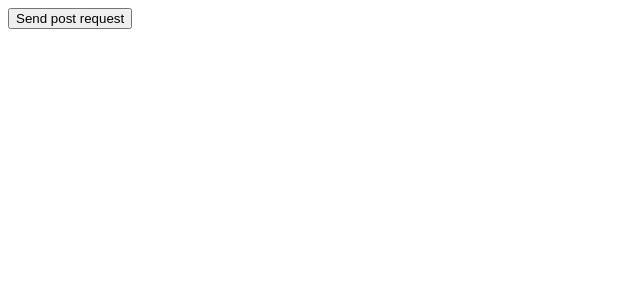
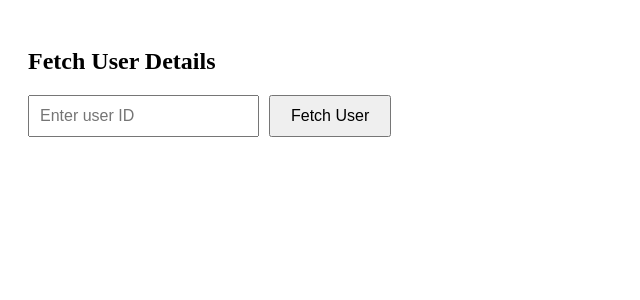
Before and after one commit to Saks34/React, a React (Create React App) app: page / in a window 1280 px wide. Shown: the top 300 px of the page, without its empty margins (0-640 px from the left). Built offline with nearby package versions, Linux system fonts and the light colour scheme.

Commit message:
modified:   src/App.js 	new file:   src/activity10.js 	new file:   src/delete.js 	deleted:    src/hi.js 	new file:   src/post.js

```diff
--- a/src/App.js
+++ b/src/App.js
@@ -10,12 +10,14 @@
 // import Addition from "./hello";
 // import Stories from "./Child";
 // import Auth from "./login";
-import Get from "./hi";
+// import DeletePost from "./delete";
+// import Post from "./post";
+import UserDetailsFetcher from "./activity10";
 
 const App = () => {
   return (
     <div>
-      <Get/>
+      <UserDetailsFetcher/>
     </div>
   );
 };
--- /dev/null
+++ b/src/activity10.js
@@ -0,0 +1,66 @@
+import React, { useState } from 'react';
+import axios from 'axios';
+
+const UserDetailsFetcher = () => {
+  const [userId, setUserId] = useState('');
+  const [userData, setUserData] = useState(null);
+  const [error, setError] = useState(null);
+
+  const fetchUserDetails = () => {
+    setUserData(null);
+    setError(null);
+    if (!userId) {
+      setError('Please enter a valid user ID.');
+      return;
+    }
+
+    axios.get(`https://jsonplaceholder.typicode.com/users/${userId}`)
+      .then(response => {
+        setUserData(response.data);
+        setError(null);
+      })
+      .catch(error => {
+        if (error.response && error.response.status === 404) {
+          setError('User not found. Please check the ID.');
+        } else {
+          setError('An error occurred. Please try again.');
+        }
+      });
+  };
+
+  return (
+    <div style={{ padding: '20px' }}>
+      <h2>Fetch User Details</h2>
+      <div>
+        <input
+          type="text"
+          placeholder="Enter user ID"
+          value={userId}
+          onChange={(e) => setUserId(e.target.value)}
+          style={{ padding: '10px', fontSize: '16px', marginRight: '10px' }}
+        />
+        <button onClick={fetchUserDetails} style={{ padding: '10px 20px', fontSize: '16px' }}>
+          Fetch User
+        </button>
+      </div>
+
+      {userData && (
+        <div style={{ marginTop: '20px' }}>
+          <h3>User Details:</h3>
+          <p><strong>ID:</strong> {userData.id}</p>
+          <p><strong>Name:</strong> {userData.name}</p>
+          <p><strong>Email:</strong> {userData.email}</p>
+          <p><strong>City:</strong> {userData.address.city}</p>
+        </div>
+      )}
+
+      {error && (
+        <div style={{ color: 'red', marginTop: '20px' }}>
+          <p>{error}</p>
+        </div>
+      )}
+    </div>
+  );
+};
+
+export default UserDetailsFetcher;
--- /dev/null
+++ b/src/delete.js
@@ -0,0 +1,31 @@
+import React, { useState } from "react";
+import axios from "axios";
+
+const DeletePost = () => {
+    const [data, setData] = useState(null);
+    const [error, setError] = useState(null);
+    const [success, setSuccess] = useState(false);
+
+    const handleDelete = () => {
+        axios.delete('https://jsonplaceholder.typicode.com/posts/1')
+            .then(response => {
+                console.log(response);
+                setData("data deleted");
+                setSuccess(true);
+            })
+            .catch(error => {
+                setError(error.message);
+            });
+    };
+
+    return (
+        <div>
+            <button onClick={handleDelete}>Delete Post</button>
+
+            {success && <p>{data}</p>}
+            {error && <p>Error: {error}</p>}
+        </div>
+    );
+};
+
+export default DeletePost;
--- a/src/hi.js
+++ /dev/null
@@ -1,41 +0,0 @@
-import React, {useState,useEffect} from "react";
-import axios from "axios";
-
-const Get = () =>{
-    const [data,setData] = useState(null);
-    const [error,setError] = useState(null);
-
-    const handel= ()=>{
-        axios.get('https://jsonplaceholder.typicode.com/posts/1',{
-            title:'foo',
-            body : 'bar',
-            userId : 1
-    })
-        .then(response=>{
-            console.log(response);
-            setData(response.data);
-
-        })
-        .catch(error=>{
-            setError(error.message);
-        });
-    };
-
-
-    if (error) return <p>error..{error}</p>;
-
-    return(
-        <div>
-            <button onClick={{handel}}>Send post request</button>
-            {error && <p>error</p>}
-        {data && (
-            <div>
-                <h1>{data.title}</h1>
-                <p>{data.body}</p>
-                </div>
-        )}
-        </div>
-    );
-};
-
-export default Get;
--- /dev/null
+++ b/src/post.js
@@ -0,0 +1,41 @@
+    import React, {useState,useEffect} from "react";
+    import axios from "axios";
+
+    const Post = () =>{
+        const [data,setData] = useState(null);
+        const [error,setError] = useState(null);
+
+        const handel= ()=>{
+            axios.post('https://jsonplaceholder.typicode.com/posts',{
+                title:'foo',
+                body : 'bar',
+                userId : 1
+        })
+            .then(response=>{
+                console.log(response);
+                setData(response.data);
+
+            })
+            .catch(error=>{
+                setError(error.message);
+            });
+        };
+
+
+        if (error) return <p>error..{error}</p>;
+
+        return(
+            <div>
+                <button onClick={handel}>Send post request</button>
+                {error && <p>error</p>}
+            {data && (
+                <div>
+                    <h1>1Data submiteedd</h1>
+
+                    </div>
+            )}
+            </div>
+        );
+    };
+
+    export default Post;
```
